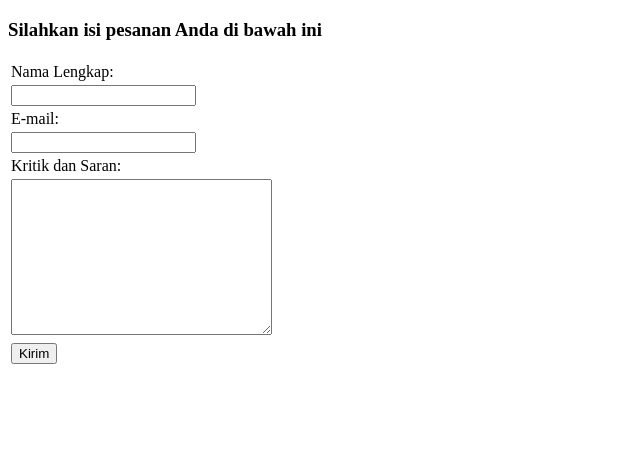
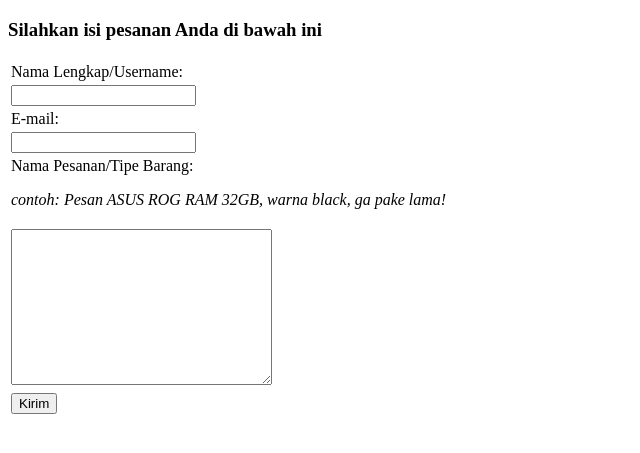
Before and after one commit to yusufamris15/skyduacw, a plain HTML site: page message.html in a window 1280 px wide. Shown: the part 61-514 px from the top of the page, without its empty margins (0-640 px from the left). Drawn offline with Linux system fonts and the light colour scheme.

Commit message:
Update message.html

```diff
--- a/message.html
+++ b/message.html
@@ -17,7 +17,7 @@
       <tr>
         <td>
           <div class="form-message">
-            <label for="name">Nama Lengkap: </label>
+            <label for="name">Nama Lengkap/Username: </label>
          </div>
         </td>
       </tr>
@@ -39,17 +39,17 @@
           <input type="email" name="email" id="email" required>
         </td>
       </tr>
-
       <tr>
         <td>
           <div class="form-message">
-            <label for="Kritik dan Saran">Kritik dan Saran: </label>
+            <label for="Nama Pesanan/Tipe Barang">Nama Pesanan/Tipe Barang: </label>
+            <p><i>contoh: Pesan ASUS ROG RAM 32GB, warna black, ga pake lama!</i></p>
          </div>
         </td>
       </tr>
       <tr>
         <td>
-          <textarea name="Kritik dan Saran" id="" cols="30" rows="10"></textarea>
+          <textarea name="Nama Pesanan/Tipe Barang" id="" cols="30" rows="10"></textarea>
         </td>
       </tr>
       <tr>
```
